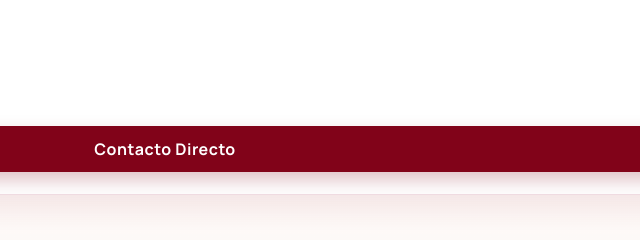
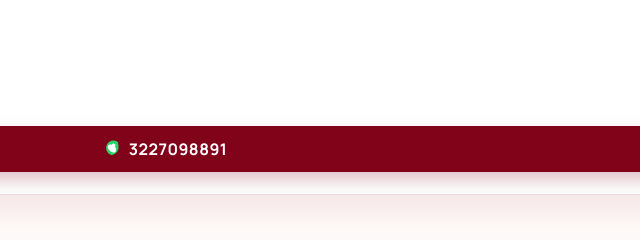
Before and after one commit to beautystudiodj/beautystudiodj.github.io, a plain HTML site: page staff.html in a window 1280 px wide. Shown: the part 1420-1660 px from the top of the page, 475-1115 px from the left. Drawn offline with nearby package versions, Linux system fonts and the light colour scheme.

Commit message:
1
Fixeo de precios y staff

```diff
--- a/staff.html
+++ b/staff.html
@@ -60,7 +60,15 @@
                     <h3>Danna Gutiérrez</h3>
                     <p>Creadora oficial de la marca.</p>
                     <p class="quote">"La belleza auténtica nace de la confianza y el cuidado."</p>
-                    <a class="btn btn-contact" href="#" data-number="573227098891" aria-label="Contacto directo con Danna">Contacto Directo</a>
+                    <a class="btn btn-contact" href="#" data-number="573227098891" aria-label="Contacto directo con Danna">
+                        <span style="display:inline-flex;align-items:center;gap:8px;">
+                            <svg width="18" height="18" viewBox="0 0 24 24" fill="none" xmlns="http://www.w3.org/2000/svg" aria-hidden="true">
+                                <path d="M20.5 3.5C18.5 1.5 15.9 0.5 13.3 0.8 8.8 1.3 5 4.9 4.3 9.4 3.6 13.8 6.1 18 10.2 19.5L11 20c.2.1.5.2.8.1.8-.2 3.1-.9 5.1-2.5 1.8-1.4 3.2-3.5 3.6-6 .6-3.6-0.1-6.9-0.7-7.6z" fill="#25D366" />
+                                <path d="M17.4 14.8c-.3.9-1.6 1.8-2.2 1.9-.6.1-1.2.1-2-.1-1.9-.4-3.8-1.9-5.1-3.6-1.3-1.6-2.1-3.6-1.8-4.8.3-1.2 1.4-1.8 2.1-2 .6-.2 1.2-.2 1.7-.1.5.1.9.2 1.2.2.3 0 .5-.1.7-.3.4-.3.7-.6 1-1 0 0 .7-.8 1.3-.4.6.4 1.9 1.3 2.1 1.5.2.2.3.5.3.8 0 .4-.1.8-.3 1.1-.2.3-.5.7-.5.9 0 .2.1.5.4.8.3.4.9 1.2 1.1 1.8.3.6.2 1-.1 1.6z" fill="#fff" />
+                            </svg>
+                            <span>3227098891</span>
+                        </span>
+                    </a>
                 </div>
             </div>
         </div>
```
Also changed, not shown: envios.html (+1 -1 lines), ofertas.html (+1 -1 lines).
